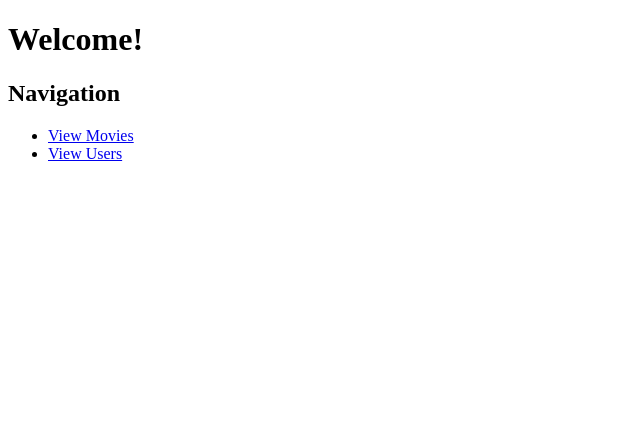
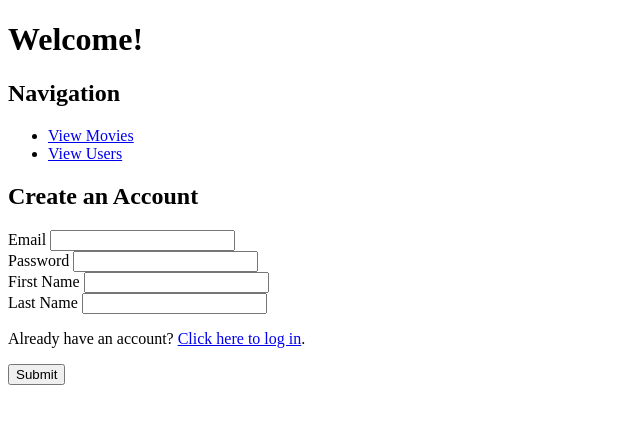
Before and after one commit to victoria-vu/Reel-Review, a Flask app: page / in a window 1280 px wide. Shown: the top 424 px of the page, without its empty margins (0-640 px from the left). Run offline with Flask 3, Linux system fonts and the light colour scheme.

Commit message:
Add create account form to homepage

```diff
--- a/templates/homepage.html
+++ b/templates/homepage.html
@@ -1,5 +1,5 @@
 {% extends "base.html" %}
-{% block title %}Reel Review's Homepage{% endblock %}
+{% block title %}Homepage{% endblock %}
 
 {% block body %}
     <h1>Welcome!</h1>
@@ -8,4 +8,27 @@
         <li><a href="/movies">View Movies</a></li>
         <li><a href="/users">View Users</a></li>
     </ul>
+
+    {% if 'user_id' not in session.keys() %}
+        <h2>Create an Account</h2>
+        <form action="/signup" method="POST">
+            <label for="email">Email</label>
+            <input type="text" name="email" required="">
+            <br>
+            <label for="password">Password</label>
+            <input type="password" name="password" required="">
+            <br>
+            <label for="fname">First Name</label>
+            <input type="text" name="fname" required="">
+            <br>
+            <label for="lname">Last Name</label>
+            <input type="text" name="lname" required="">
+            <br>
+            <p>Already have an account? <a href="/login">Click here to log in</a>.</p>
+            <input type="submit">
+        </form>
+    {% else %}
+        <a href="/logout">Log Out</a>
+    {% endif %}
+
 {% endblock %}
```
